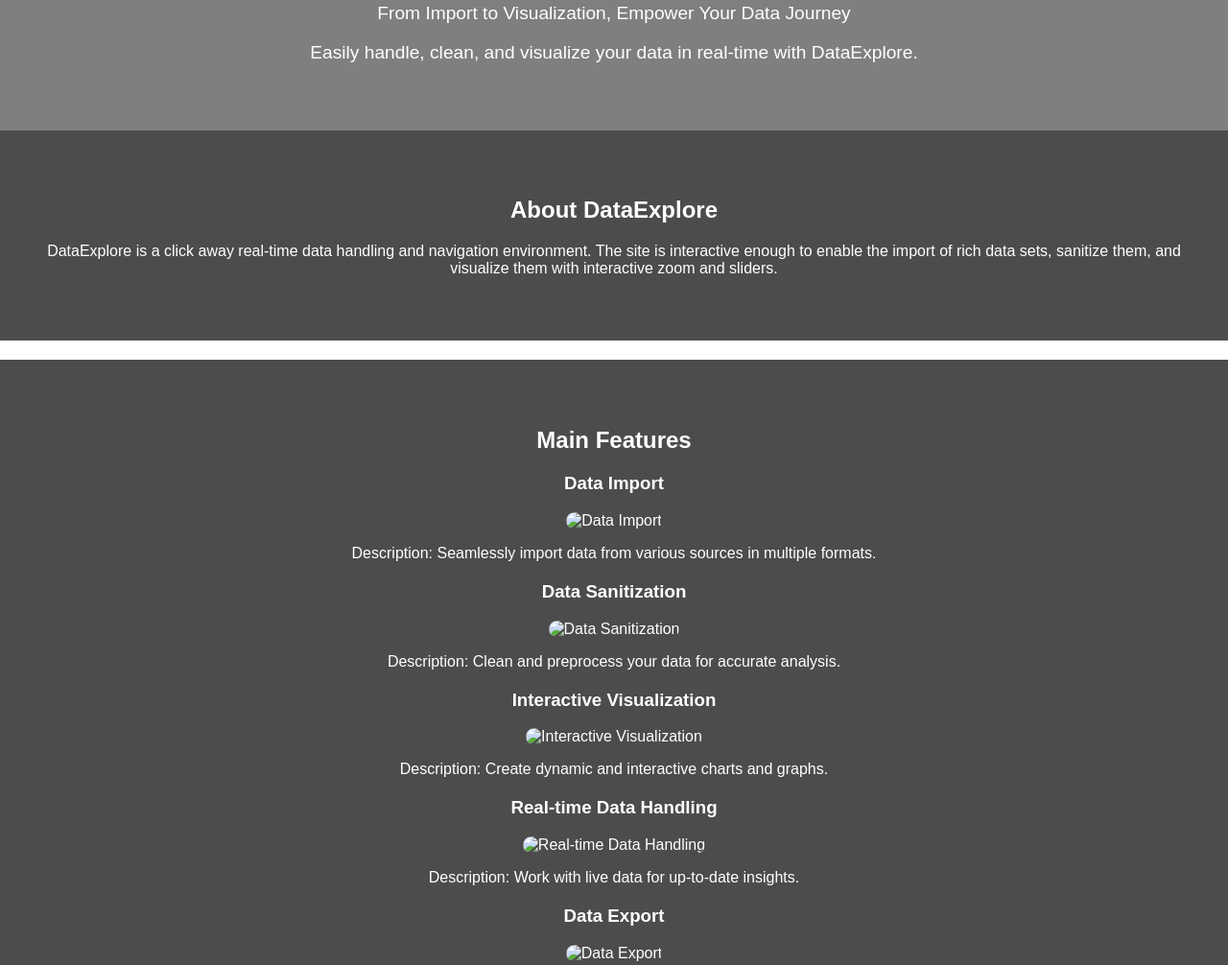
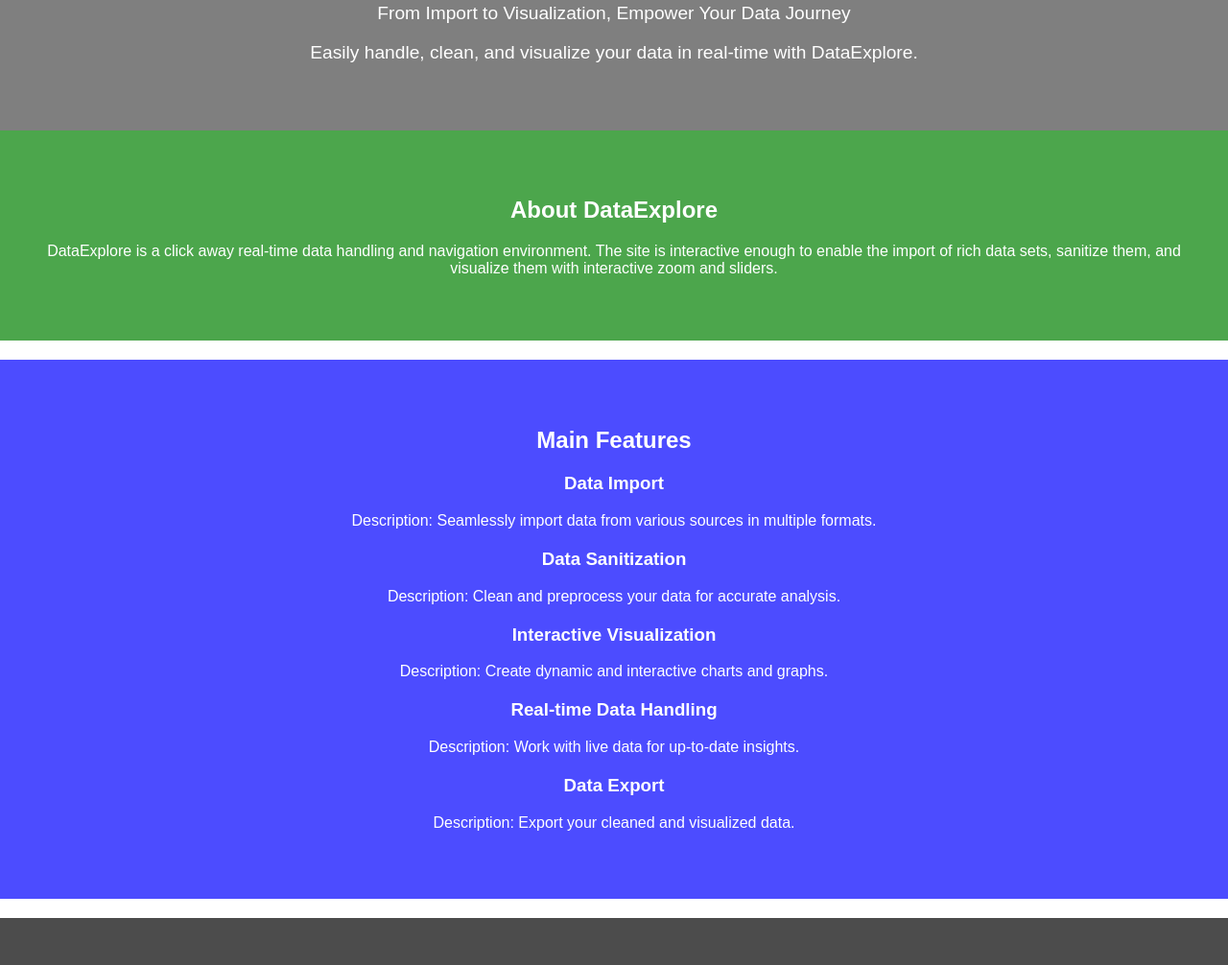
Before and after one commit to Fred-Abongo/portfolio-project-landing-page, a plain HTML site: page index.html in a window 1280 px wide. Shown: the part 256-1262 px from the top of the page at 96% size. Drawn offline with Linux system fonts and the light colour scheme.

Commit message:
landing page

```diff
--- a/index.html
+++ b/index.html
@@ -24,27 +24,22 @@
         <h2>Main Features</h2>
         <div class="feature" id="data-import">
             <h3>Data Import</h3>
-            <img src="images/import-feature.jpg" alt="Data Import">
             <p>Description: Seamlessly import data from various sources in multiple formats.</p>
         </div>
         <div class="feature" id="data-sanitization">
             <h3>Data Sanitization</h3>
-            <img src="images/sanitization-feature.jpg" alt="Data Sanitization">
             <p>Description: Clean and preprocess your data for accurate analysis.</p>
         </div>
         <div class="feature" id="interactive-visualization">
             <h3>Interactive Visualization</h3>
-            <img src="images/visualization-feature.jpg" alt="Interactive Visualization">
             <p>Description: Create dynamic and interactive charts and graphs.</p>
         </div>
         <div class="feature" id="real-time-handling">
             <h3>Real-time Data Handling</h3>
-            <img src="images/real-time-handling-feature.jpg" alt="Real-time Data Handling">
             <p>Description: Work with live data for up-to-date insights.</p>
         </div>
         <div class="feature" id="data-export">
             <h3>Data Export</h3>
-            <img src="images/export-feature.jpg" alt="Data Export">
             <p>Description: Export your cleaned and visualized data.</p>
         </div>
     </section>
--- a/styles.css
+++ b/styles.css
@@ -1,4 +1,3 @@
-/* styles.css */
 body {
     background-image: url('images/background.jpg');
     background-size: cover;
@@ -24,9 +23,27 @@
     font-size: 1.2em;
 }
 
-section {
+#about-project {
+    padding: 50px 20px;
+    background: rgba(0, 128, 0, 0.7); /* Green background */
+    margin-bottom: 20px;
+}
+
+#features {
+    padding: 50px 20px;
+    background: rgba(0, 0, 255, 0.7); /* Blue background */
+    margin-bottom: 20px;
+}
+
+#about-developer {
     padding: 50px 20px;
     background: rgba(0, 0, 0, 0.7);
+    margin-bottom: 20px;
+}
+
+#links {
+    padding: 50px 20px;
+    background: rgba(128, 0, 128, 0.7); /* Purple background */
     margin-bottom: 20px;
 }
 
@@ -34,13 +51,6 @@
     margin: 20px 0;
 }
 
-.feature img {
-    width: 100%;
-    max-width: 300px;
-    height: auto;
-    border-radius: 10px;
-}
-
 footer {
     padding: 20px;
     background: rgba(0, 0, 0, 0.5);
```
